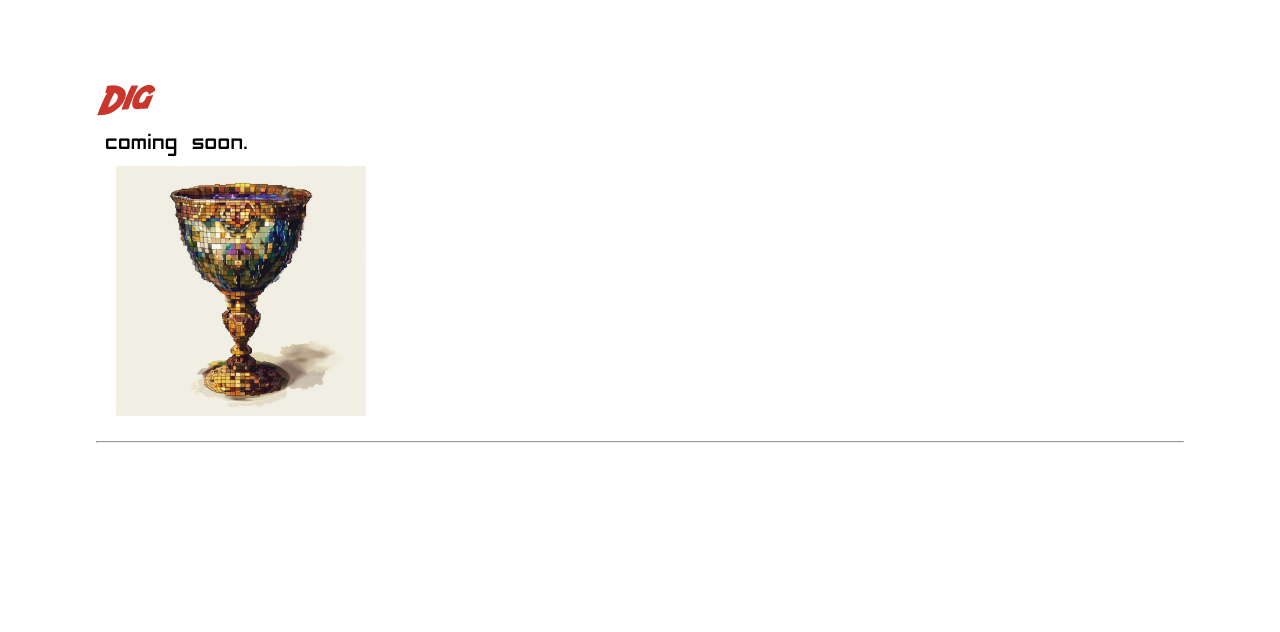
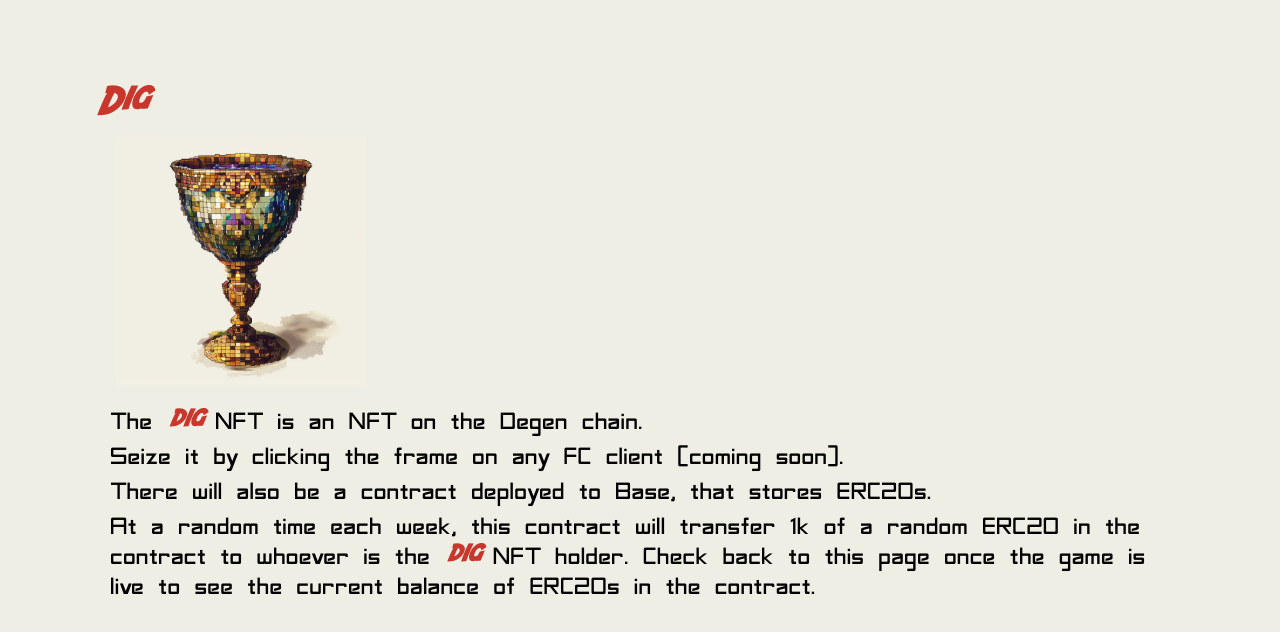
Before and after one commit to seanrobenalt/dig, a Next.js app: page / in a window 1280 px wide. Shown: the top 632 px of the page. Built offline with nearby package versions, Linux system fonts and the light colour scheme.

Commit message:
couple more minor edits

```diff
--- a/api/hiw/read5.js
+++ b/api/hiw/read5.js
@@ -6,6 +6,9 @@ export default async function handler(req, res) {
           <head>
             <meta property="fc:frame" content="vNext" />
             <meta property="fc:frame:image" content="https://www.dig.bingo/hiw6.png" />
+            <meta property="fc:frame:button:1" content="View the Website" />
+            <meta property="fc:frame:button:1:action" content="link" />
+            <meta property="fc:frame:button:1:target" content="https://www.dig.bingo/about" />
             <meta property="fc:frame:image:aspect_ratio" content=" 1.91:1" />
           </head>
         </html>
--- a/src/app/globals.css
+++ b/src/app/globals.css
@@ -10,44 +10,6 @@
   src: url('/fonts/LaBeouf.ttf') format('truetype');
   font-weight: bold;
   font-style: normal;
-}
-
-:root {
-  --max-width: 1100px;
-  --border-radius: 12px;
-  --font-mono: 'SF Fedora', monospace;
-
-  --foreground-rgb: 0, 0, 0;
-
-  --primary-glow: conic-gradient(
-    from 180deg at 50% 50%,
-    #16abff33 0deg,
-    #0885ff33 55deg,
-    #54d6ff33 120deg,
-    #0071ff33 160deg,
-    transparent 360deg
-  );
-  --secondary-glow: radial-gradient(
-    rgba(255, 255, 255, 1),
-    rgba(255, 255, 255, 0)
-  );
-
-  --tile-start-rgb: 239, 245, 249;
-  --tile-end-rgb: 228, 232, 233;
-  --tile-border: conic-gradient(
-    #00000080,
-    #00000040,
-    #00000030,
-    #00000020,
-    #00000010,
-    #00000010,
-    #00000080
-  );
-
-  --callout-rgb: 238, 240, 241;
-  --callout-border-rgb: 172, 175, 176;
-  --card-rgb: 180, 185, 188;
-  --card-border-rgb: 131, 134, 135;
 }
 
 * {
@@ -63,8 +25,7 @@ body {
 }
 
 body {
-  color: rgb(var(--foreground-rgb));
-  background: "#EEEEE4";
+  background: #EEEEE4;
 }
 
 a {
--- a/src/app/page.js
+++ b/src/app/page.js
@@ -5,13 +5,11 @@ export default function Home() {
   return (
     <main className={styles.main}>
       <div className={styles.description}>
-        <h1 style={{ color: "#C9362B" }}>Dig</h1>
+        <h1 style={{ color: "#C9362B", fontFamily: "SF Fedora" }}>Dig</h1>
       </div>
 
       <div style={{ fontFamily: "LaBeouf" }}>
         <div style={{ margin: "10px" }}>
-          <h2>coming soon.</h2>
-
           <Image
             src="/grail.png"
             alt="dig"
@@ -19,9 +17,30 @@ export default function Home() {
             height={250}
             style={{ margin: "10px" }}
           />
+
+          <h2 style={{ margin: "5px" }}>
+            The{" "}
+            <span style={{ color: "#C9362B", fontFamily: "SF Fedora" }}>
+              dig
+            </span>{" "}
+            NFT is an NFT on the Degen chain.
+          </h2>
+          <h2 style={{ margin: "5px" }}>
+            Seize it by clicking the frame on any FC client (coming soon).
+          </h2>
+          <h2 style={{ margin: "5px" }}>
+            There will also be a contract deployed to Base, that stores ERC20s.
+          </h2>
+          <h2 style={{ margin: "5px" }}>
+            At a random time each week, this contract will transfer 1k of a
+            random ERC20 in the contract to whoever is the{" "}
+            <span style={{ color: "#C9362B", fontFamily: "SF Fedora" }}>
+              dig
+            </span>{" "}
+            NFT holder. Check back to this page once the game is live to see the
+            current balance of ERC20s in the contract.
+          </h2>
         </div>
-
-        <hr />
       </div>
     </main>
   );
--- a/src/app/page.module.css
+++ b/src/app/page.module.css
@@ -2,6 +2,7 @@
   align-items: center;
   padding: 6rem;
   min-height: 100vh;
+  background: #EEEEE4;
 }
 
 .description {
```
Also changed, not shown: pages/about.js (+32 -1 lines), public/hiw3.png.
